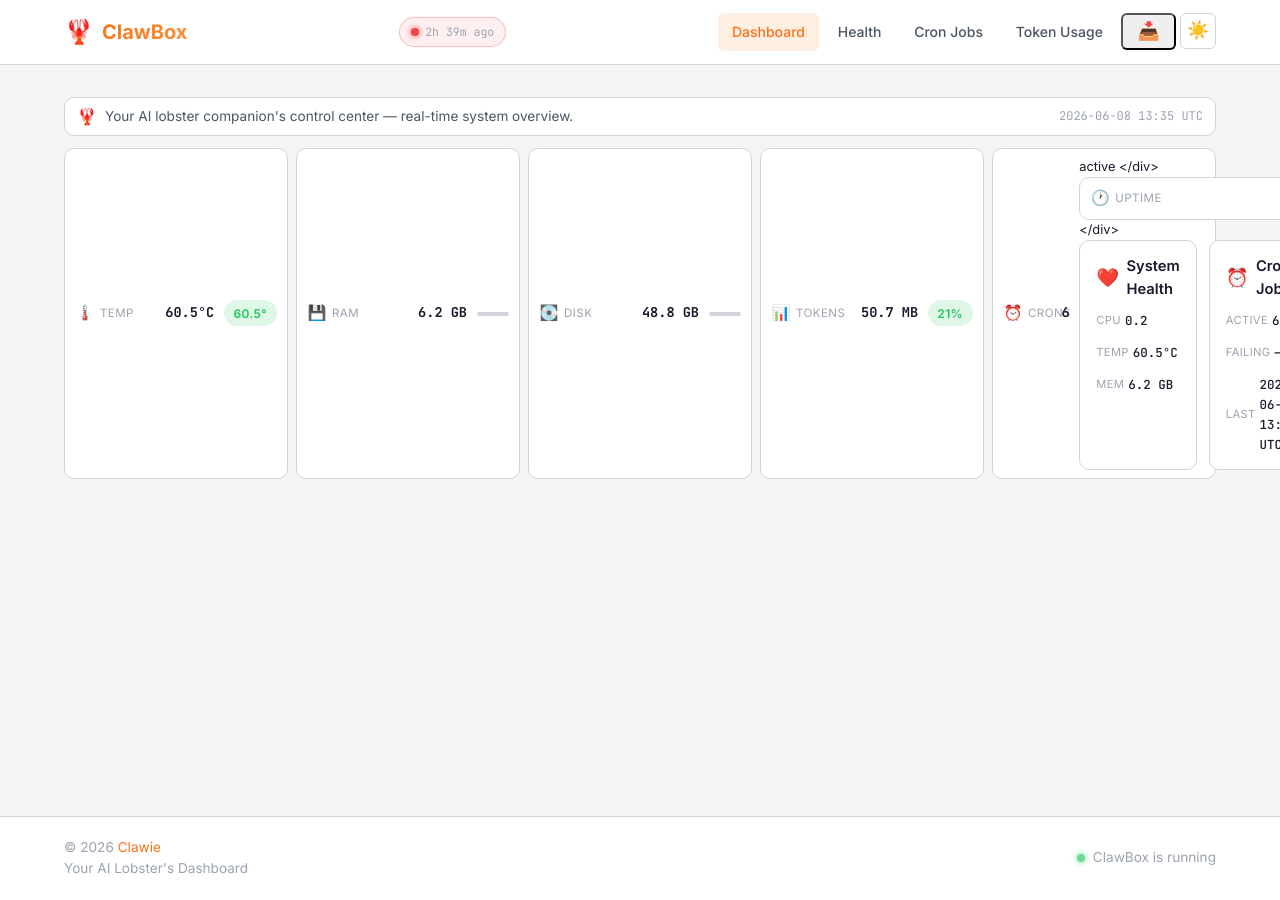
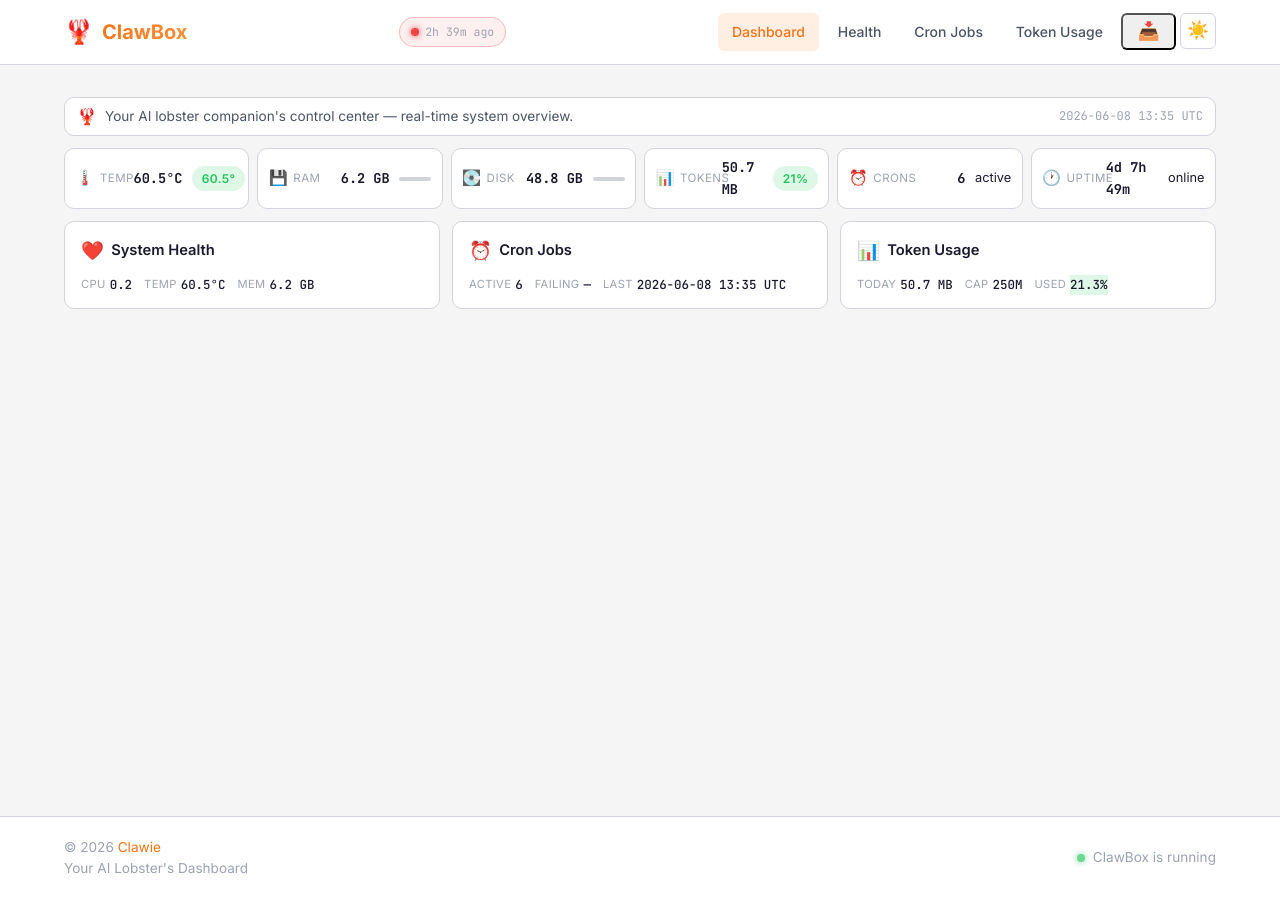
Before and after one commit to pvyver/ClawBox, a Jekyll site: the page built from index.md, in a window 1280 px wide. Built offline with Jekyll 4.4.1, drawn with Linux system fonts in a browser that asks for light colours.

Commit message:
fix: close chip-badge span unconditionally in index.md (issue #37) (#38)
Co-authored-by: yalexx <yanko@idrobots.com>

```diff
--- a/index.md
+++ b/index.md
@@ -67,8 +67,7 @@ permalink: /
     <span class="chip-icon">⏰</span>
     <span class="chip-label">Crons</span>
     <span class="chip-value" id="stat-crons">{{ cron_count }}</span>
-    <span class="chip-badge">active{% if failing_count > 0 %}</span>
-    <span class="chip-badge"><span class="badge badge-err" id="stat-cron-fail">{{ failing_count }} failing</span></span>{% endif %}
+    <span class="chip-badge">active{% if failing_count > 0 %} <span class="badge badge-err" id="stat-cron-fail">{{ failing_count }} failing</span>{% endif %}</span>
   </div>
   <div class="stat-chip">
     <span class="chip-icon">🕐</span>
```
